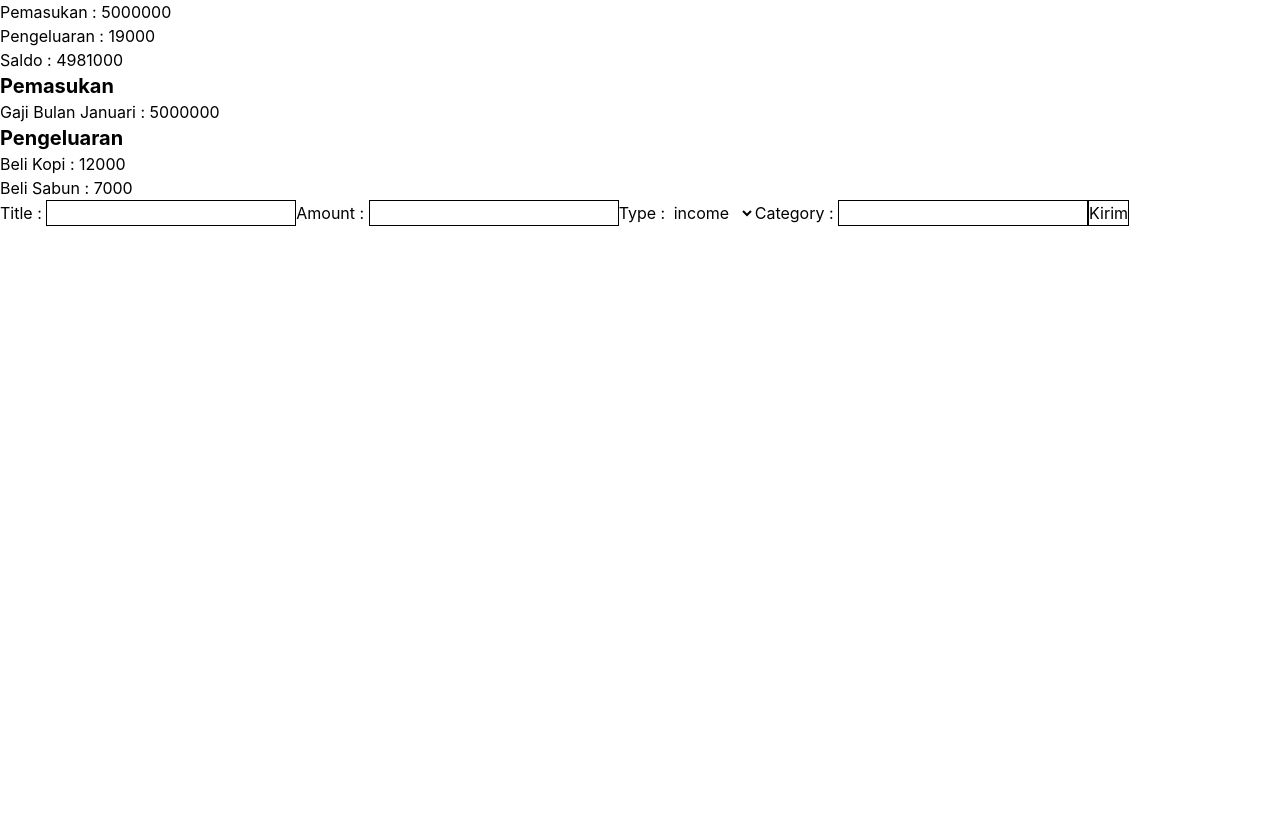
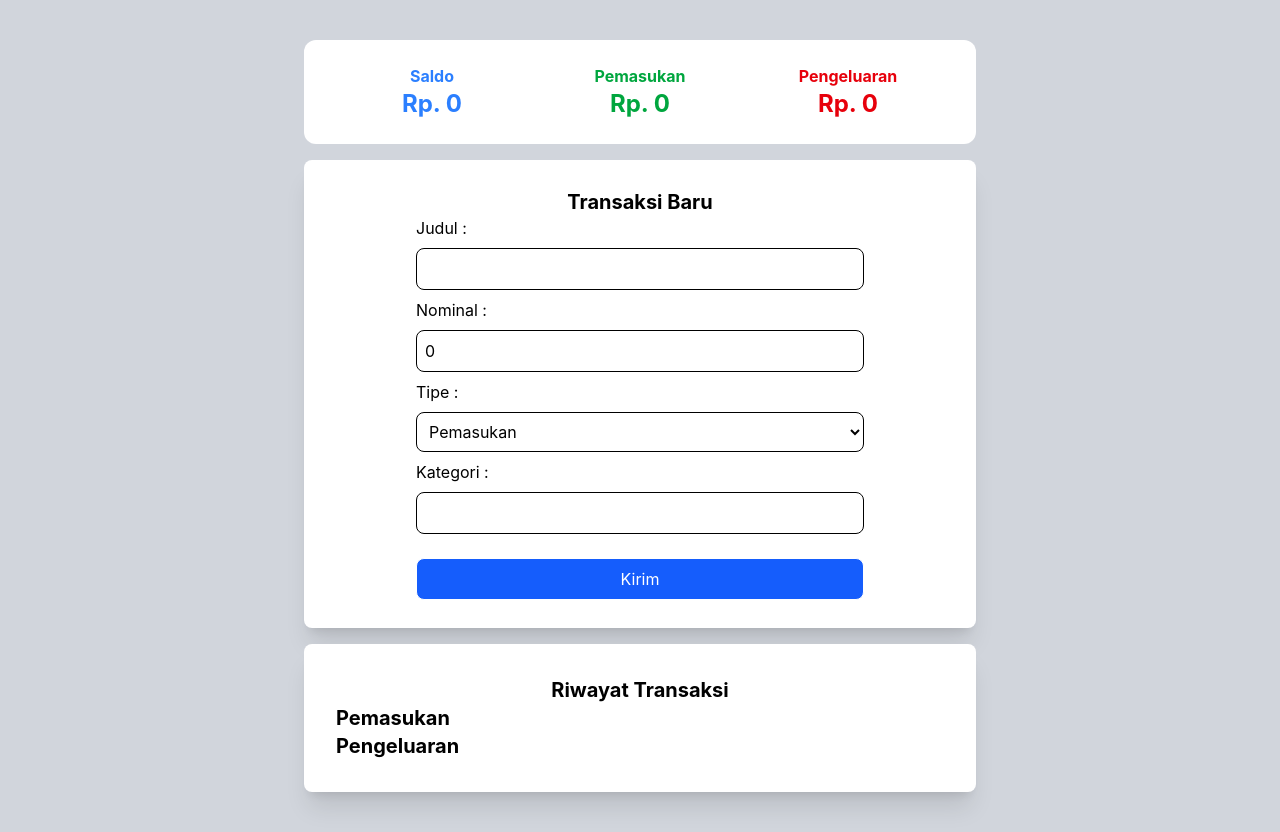
Before and after one commit to KurniaRahman412/personal-finance-tracker, a React (Vite) app: page / in a window 1280 px wide. Before the commit the page ends 800 px from the top, so only its background shows below. Built offline with nearby package versions, Linux system fonts and the light colour scheme.

Commit message:
Mempercantik tampilan, penggunaan toLocaleString

```diff
--- a/src/App.css
+++ b/src/App.css
@@ -1 +1 @@
-@import "tailwindcss"
+@import "tailwindcss";
--- a/src/App.jsx
+++ b/src/App.jsx
@@ -1,34 +1,19 @@
-import { useState } from "react"
+import { useEffect, useState } from "react"
 
 function App(){
-  const [transaction, setTransaction] = useState([
-  {
-    id: "v1-a2b3c",
-    title: "Gaji Bulan Januari",
-    amount: 5000000,
-    type: "income",
-    category: "Work",
-    date: "2026-01-10"
-  },
-  {
-    id: "v1-d4e5f",
-    title: "Beli Kopi",
-    amount: 12000,
-    type: "expense",
-    category: "Food",
-    date: "2026-03-12"
-  },
-  {
-    id: "v1-d4e5g",
-    title: "Beli Sabun",
-    amount: 7000,
-    type: "expense",
-    category: "Food",
-    date: "2026-03-12"
+  const [transaction, setTransaction] = useState(()=>{
+    const saveTransaction = localStorage.getItem("data-transaction")
+    if (saveTransaction){
+      return JSON.parse(saveTransaction)
     }
-])
+    return[]
+  })
+  console.log(transaction)
+useEffect(()=>{
+  localStorage.setItem("data-transaction", JSON.stringify(transaction))
+}, [transaction])
 
-  const totals = transaction.reduce((acc, curr) => {
+  const totals = (transaction).reduce((acc, curr) => {
     if( curr.type === "income"){
       acc.income += curr.amount
     } else if( curr.type === "expense"){
@@ -39,66 +24,96 @@ function App(){
 
   const income = transaction.filter((t)=> t.type === "income")
   const expense = transaction.filter((t)=> t.type === "expense")
-  const [newTransaction, setNewTransaction] = useState({
-      title: "",
-      amount: null,
-      type: "income",
-      category: ""
-  })
+  const [newTransaction, setNewTransaction] = useState({ title: "", amount: 0, type: "income", category: "" })
   const addTransaction = (e)=>{
     e.preventDefault()
     const data = {...newTransaction, id: crypto.randomUUID(), date: Date.now()}
     setTransaction([...transaction, data])
     setNewTransaction({
       title: "",
-      amount: null,
+      amount: 0,
       type: "income",
       category: ""
     })
   }
 return(
-    <div>
-      <p>Pemasukan : {totals.income}</p>
-      <p>Pengeluaran : {totals.expense}</p>
-      <p>Saldo : {totals.income - totals.expense}</p>
-      <h3 className="text-xl font-bold">Pemasukan</h3>
-      <ul>
-        {income.map((item)=> (
-          <li>{item.title} : {item.amount}</li>
-        ))}
-      </ul>
-        <h3 className="text-xl font-bold">Pengeluaran</h3>
-      <ul>
-        {expense.map((item)=> (
-          <li>{item.title} : {item.amount}</li>
-        ))}
-      </ul>
-      <form onSubmit={addTransaction}>
-        <label for="title">Title : </label>
-        <input id="title" type="text" className="border"
+    <div className="min-h-screen bg-gray-300 py-10 shadow-xl">
+      <div className="max-w-2xl mx-auto">
+        <section className="grid grid-cols-3 text-center bg-white p-6 rounded-xl">
+          <div className="text-blue-500">
+            <h2 className="text-md font-bold">Saldo</h2>
+            <p className="text-2xl font-bold">Rp. {(totals.income - totals.expense).toLocaleString('id-ID')}</p>
+          </div>
+          <div className="text-green-600">
+            <h2 className="text-md font-bold">Pemasukan</h2>
+            <p className="text-2xl font-bold">Rp. {totals.income.toLocaleString('id-ID')}</p>
+          </div>
+          <div className="text-red-600">
+            <h2 className="text-md font-bold">Pengeluaran</h2>
+            <p className="text-2xl font-bold">Rp. {totals.expense.toLocaleString('id-ID')}</p>
+          </div>
+        </section>
+
+        <section className="bg-white rounded-lg py-2 px-6 my-4 shadow-xl">
+          <form onSubmit={addTransaction} className="my-5">
+            <h3 className="text-xl font-bold text-center">Transaksi Baru</h3>
+            <div className="flex flex-col max-w-md mx-auto gap-2">
+              <label for="title">Judul : </label>
+              <input id="title" type="text" className="border p-2 rounded-lg focus:ring-2 focus:ring-blue-500"
               value={newTransaction.title}
               onChange={(e)=> setNewTransaction({...newTransaction, title: e.target.value})}
               ></input>
-        <label for="amount">Amount : </label>
-        <input id="amount" type="number" className="border"
+              <label for="amount">Nominal : </label>
+              <input id="amount" type="number" className="border p-2 rounded-lg focus:ring-2 focus:ring-blue-500"
               value={newTransaction.amount}
               onChange={(e)=> setNewTransaction({...newTransaction, amount: Number(e.target.value)})}
               ></input>
-        <label for="type">Type : </label>
+              <label for="type">Tipe : </label>
               <select id="type"
               value={newTransaction.type}
               onChange={(e)=> setNewTransaction({...newTransaction, type: e.target.value})}
+              className="border p-2 rounded-lg focus:ring-2 focus:ring-blue-500"
               >
-          <option value="income">income</option>
-          <option value="expense">expense</option>
+                <option value="income">Pemasukan</option>
+                <option value="expense">Pengeluaran</option>
               </select>
-        <label for="category">Category : </label>
-        <input id="category" type="text" className="border"
+              <label for="category">Kategori : </label>
+              <input id="category" type="text" className="border p-2 rounded-lg focus:ring-2 focus:ring-blue-500"
               value={newTransaction.category}
               onChange={(e)=> setNewTransaction({...newTransaction, category: e.target.value})}
               ></input>
-        <button type="submit" className="border">Kirim</button>
+              <button type="submit" className="border bg-blue-600 rounded-lg py-2 mt-4 w-full text-white hover:bg-blue-700 transition-all cursor-pointer"
+              >Kirim</button>
+            </div>
           </form>
+        </section>
+
+        <section className="bg-white rounded-lg max-w-2xl mx-auto p-8 shadow-xl">
+          <h2 className="text-xl text-center font-bold">Riwayat Transaksi</h2>
+          <div>
+            <h3 className="text-xl font-bold">Pemasukan</h3>
+            <ul className=" mx-8">
+              {income.map((item)=> (
+                <li key={item.id} className="flex justify-between items-center bg-white p-3 rounded-lg shadow-sm mb-2 border-l-4 border-green-500">
+                  <span>{item.title}</span>
+                  <span>Rp. {item.amount.toLocaleString('id-ID')}</span>
+                </li>
+              ))}
+            </ul>
+          </div>
+          <div>
+            <h3 className="text-xl font-bold">Pengeluaran</h3>
+            <ul className="mx-8">
+              {expense.map((item)=> (
+                <li key={item.id} className="flex justify-between items-center bg-white p-3 rounded-lg shadow-sm mb-2 border-l-4 border-red-400">
+                  <span>{item.title}</span>
+                  <span>Rp. {item.amount.toLocaleString('id-ID')}</span>
+                </li>
+              ))}
+            </ul>
+          </div>
+        </section>
+      </div>
     </div>
   )
 }
--- a/src/index.css
+++ b/src/index.css
@@ -1 +1 @@
-@import "tailwindcss"
+@import "tailwindcss";
```
Also changed, not shown: 1 other file (tests, documents, lock files or other folders). Lines whose indentation alone changed are shown as unchanged.
